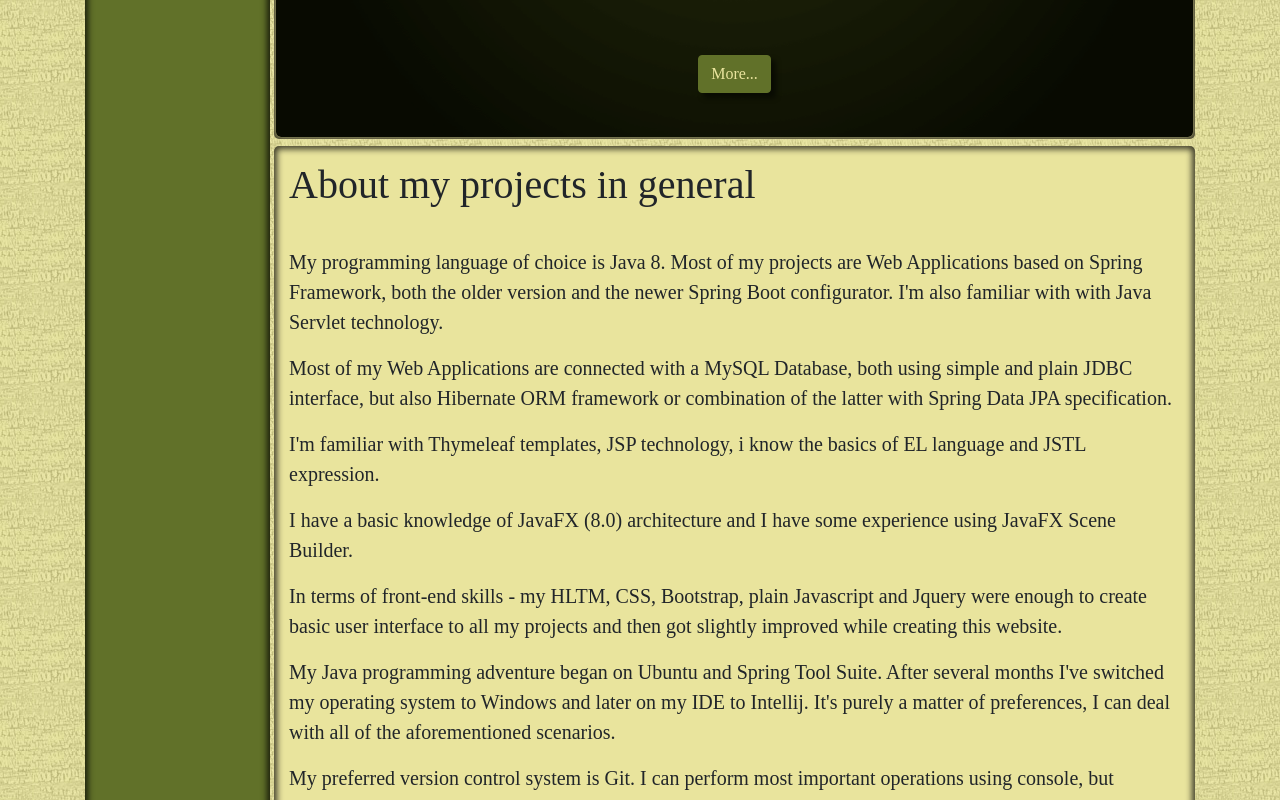
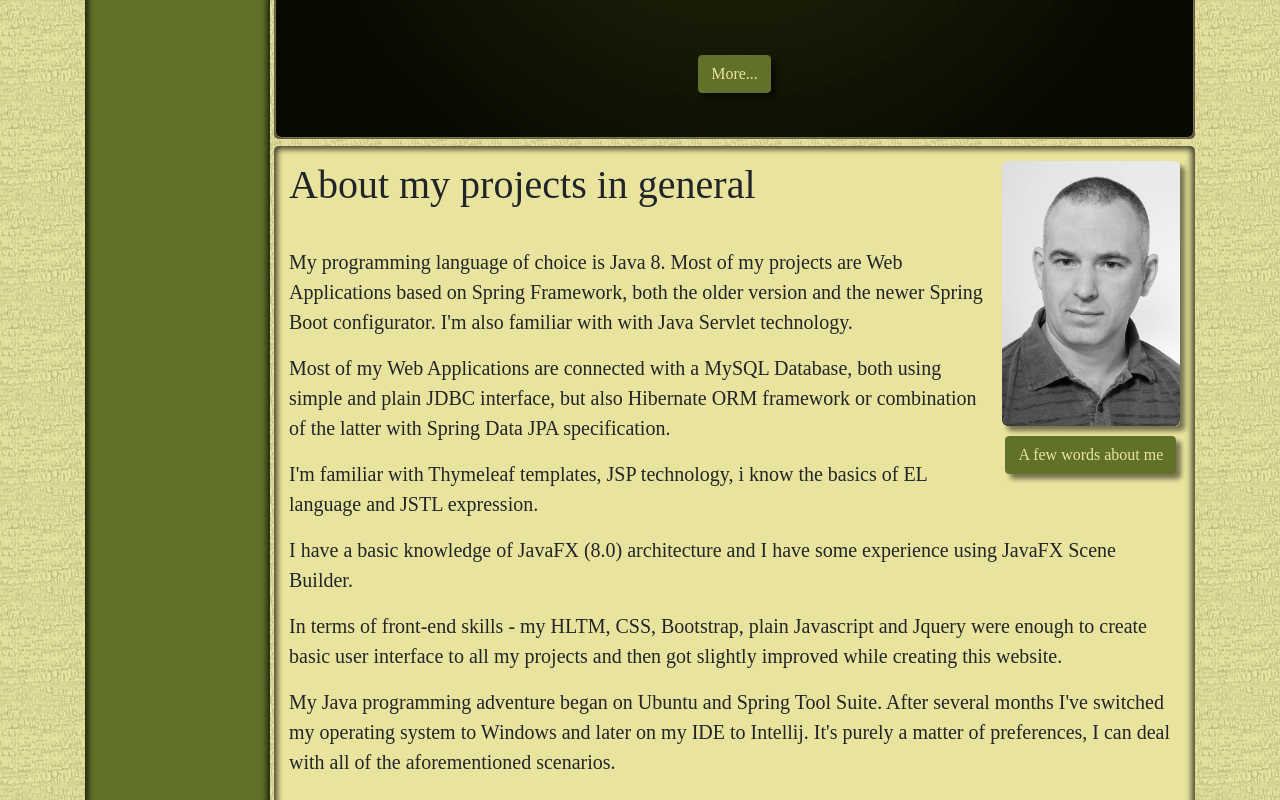
Before and after one commit to panpawelw/website, a plain HTML site: page index_en.html in a window 1280 px wide. Shown: the part 749-1549 px from the top of the page. Drawn offline with nearby package versions, Linux system fonts and the light colour scheme; some packages are replaced by stand-ins of ours; a script that the page names is missing; a web font is replaced by a local one.

Commit message:
add photo to general section

```diff
--- a/css/main.css
+++ b/css/main.css
@@ -559,6 +559,19 @@
     margin-top: 0.35em;
 }
 
+#section1photo {
+    max-width: 20%;
+    float: right;
+    margin-left: 0.5em;
+    text-align: center;
+}
+
+#main-photo {
+    width: 100%;
+    margin-bottom: 0.5em;
+    border-radius: 5px;
+}
+
 .thumbnail-and-button {
     max-width: 50%;
     float: right;
--- a/index_en.html
+++ b/index_en.html
@@ -121,7 +121,7 @@
             <p>I earned my Master's Degree in Psychology from University Of Wrocław. Later on I emigrated to Northern
                 Ireland where I spent best part of my 10 years there as a sessional interpreter in justice system.</p>
             <p>Coming back to Poland seems like a perfect excuse to change careers. Intepreting was nicely profitable
-                and great choice at the time, but I never had real interest in the profession itself.</p>
+                and a great choice at the time, but I never had real interest in the profession itself.</p>
             <p>After realizing the demand in IT industry is very high, I've decided to take a Coders Lab Back-end
                 bootcamp (Java Web). I took some time to sort my things out, but I kept programming as much as I could
                 to keep my newly learned skills and improve. Now I'm ready.</p>
@@ -286,6 +286,14 @@
 
             <!--Section 1-->
             <div id="Section1" class="text-section indented">
+                <div id="section1photo">
+                    <a id="main-photo" class="aboutMeShortCurtainOpenButton" href="javascript:void(0)">
+                        <img class="thumbnail shaky myshadow" src="images/CVphoto.jpg" alt="About me"></a>
+                    <a href="javascript:void(0)"
+                       class="btn btn-primary btm-sm shaky myshadow aboutMeShortCurtainOpenButton">A few words about
+                        me</a>
+                </div>
+
                 <h1>About my projects in general</h1>
 
                 <br>
```
Also changed, not shown: index_pl.html (+14 -5 lines).
